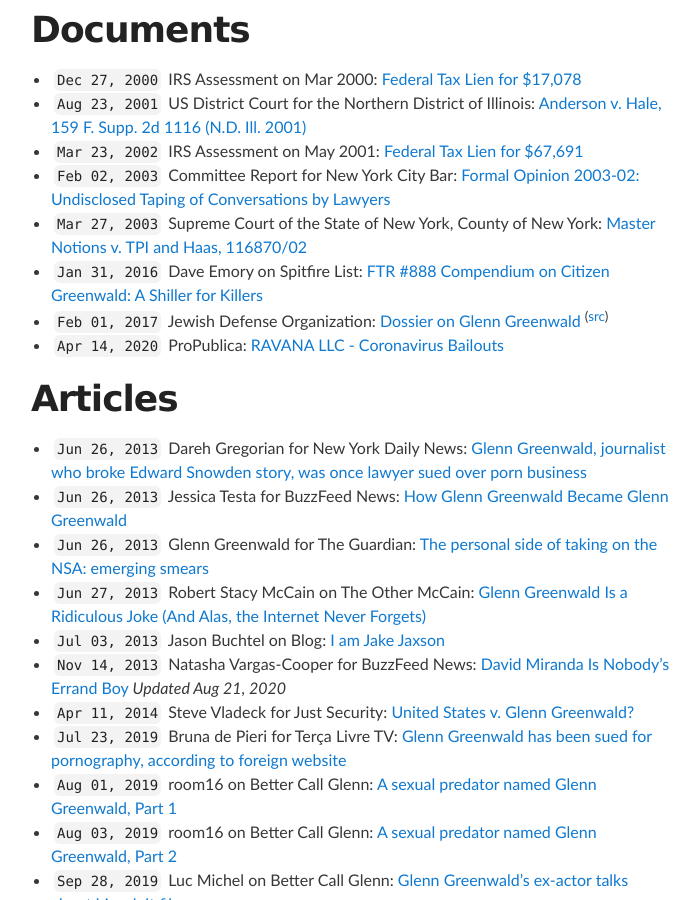
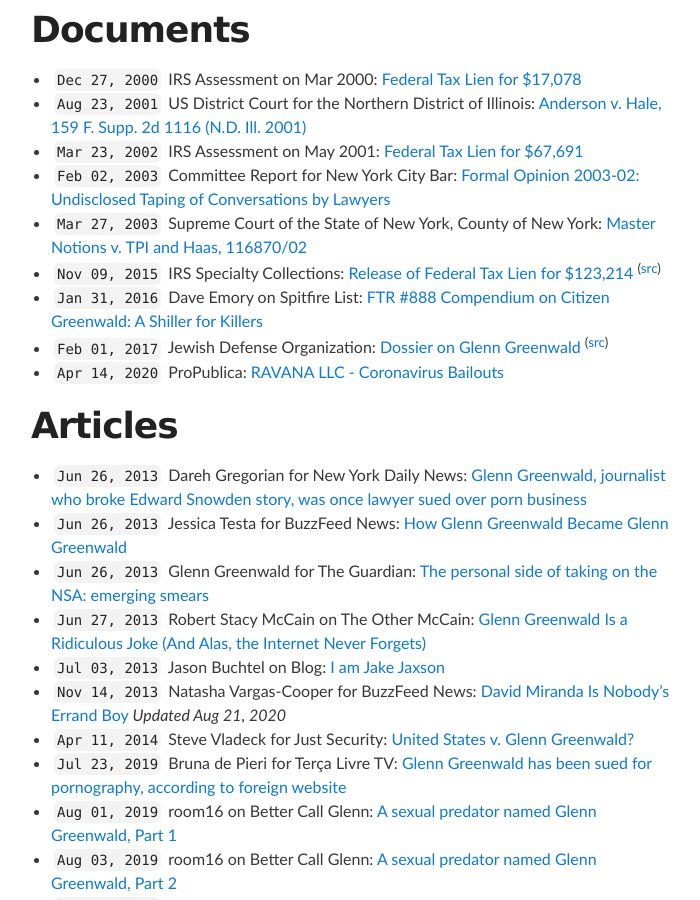
Before and after one commit to masternotions/masternotions.github.io, a Jekyll site: the page built from index.md, in a window 1280 px wide and 900 px high, scrolled down 1528 px. Shown: the whole window, without its empty margins (289-989 px from the left). Built offline with Jekyll 4.4.1, drawn with Linux system fonts in a browser that asks for light colours; comment, search, counter and statistics services are not loaded.

Commit message:
Update index.md

```diff
--- a/index.md
+++ b/index.md
@@ -78,6 +78,7 @@ Here's an audio clip of GG talking in Hot.Hairy.Real. 4: **[Is your dick hard?](
 - ``Mar 23, 2002`` IRS Assessment on May 2001: [Federal Tax Lien for $67,691](https://a836-acris.nyc.gov/DS/DocumentSearch/DocumentDetail?doc_id=FT_1580008351458)
 - ``Feb 02, 2003`` Committee Report for New York City Bar: [Formal Opinion 2003-02: Undisclosed Taping of Conversations by Lawyers](https://www.nycbar.org/member-and-career-services/committees/reports-listing/reports/detail/formal-opinion-2003-02-undisclosed-taping-of-conversations-by-lawyers-1)
 - ``Mar 27, 2003`` Supreme Court of the State of New York, County of New York: [Master Notions v. TPI and Haas, 116870/02](./docs/30011687020023SCIV_pdf.pdf)
+- ``Nov 09, 2015`` IRS Specialty Collections: [Release of Federal Tax Lien for $123,214](./docs/2015102800324009OCR.pdf) <sup>([src](https://a836-acris.nyc.gov/DS/DocumentSearch/DocumentDetail?doc_id=2015102800324009))</sup>
 - ``Jan 31, 2016`` Dave Emory on Spitfire List: [FTR #888 Compendium on Citizen Greenwald: A Shiller for Killers](http://spitfirelist.com/for-the-record/ftr-888-compendium-on-citizen-greenwald-a-shiller-for-killers/)
 - ``Feb 01, 2017`` Jewish Defense Organization: [Dossier on Glenn Greenwald](./docs/jewish-defense-organization-dossier.pdf) <sup>([src](https://inba.info/the-story-of-a-jew-who-fell-in-love-with-a-nazi-the-glenn-greenwald-matt-hale-affair_58aa1654b6d87f6f5d8b5237.html))</sup>
 - ``Apr 14, 2020`` ProPublica: [RAVANA LLC - Coronavirus Bailouts](https://projects.propublica.org/coronavirus/bailouts/loans/ravana-llc-a962e2a231387214e7a1c7778ec6e3ab)
```
